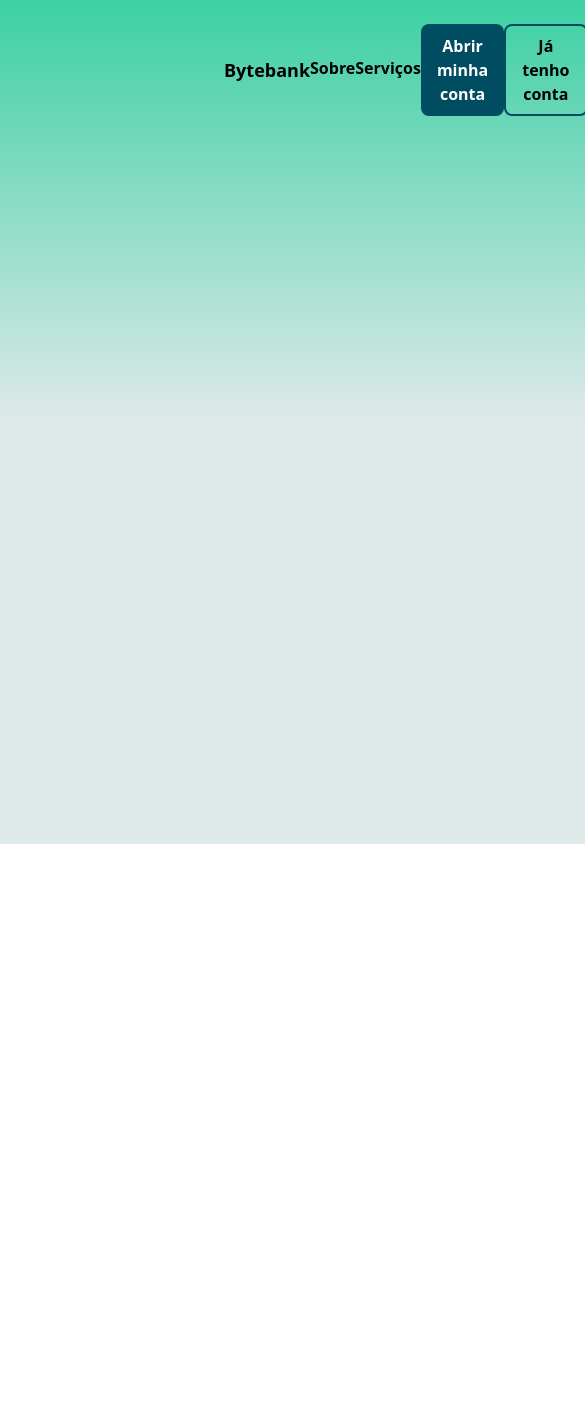
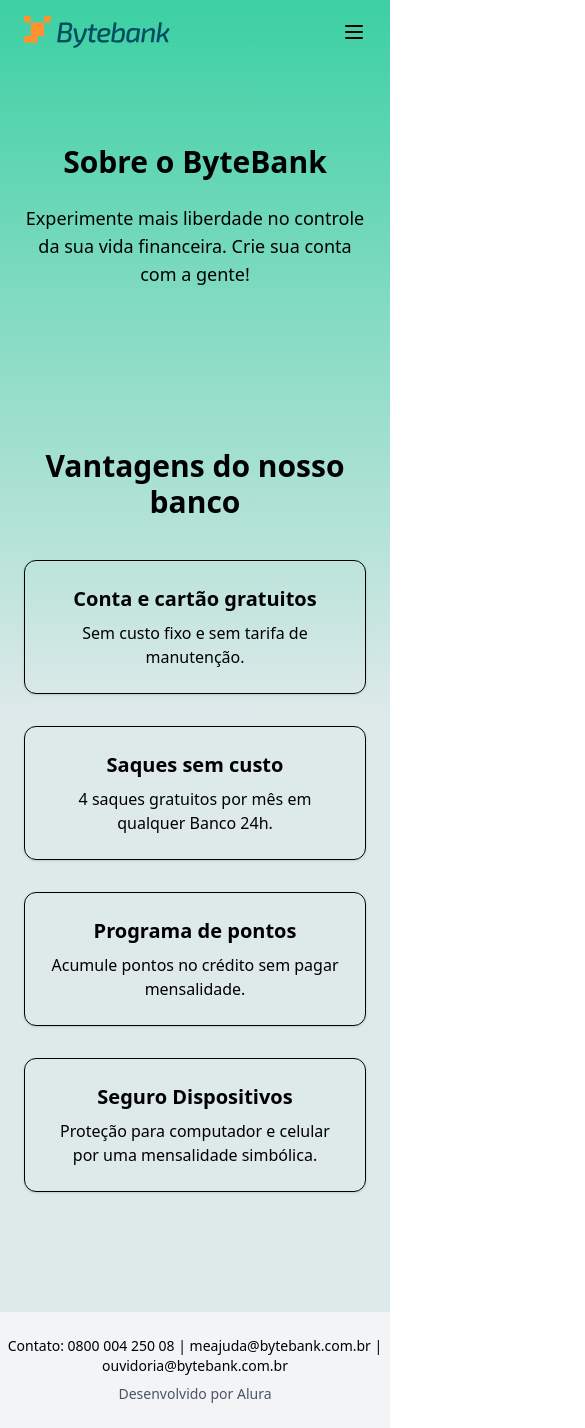
Before and after one commit to AmandaGomesFe/tech-challenge-1, a Next.js app: page / in a window 390 px wide. Shown: the whole page, 585 px wide, since content can reach past the window. Before the commit the page ends 844 px from the top, so only its background shows below. Built offline with nearby package versions, Linux system fonts and the light colour scheme.

Commit message:
componentes e responsividade da navbar

```diff
--- a/src/app/layout.tsx
+++ b/src/app/layout.tsx
@@ -14,7 +14,7 @@ export default function RootLayout({
   return (
     <html lang="pt-br">
       <body cz-shortcut-listen="true">
-        <div className="padding">
+        <div className="md:px-48">
           {children}
         </div>
       </body>
--- a/src/app/page.tsx
+++ b/src/app/page.tsx
@@ -3,20 +3,65 @@ import { useState } from "react";
 import Cadastrar from "../components/Modal/cadastro";
 import Login from "../components/Modal/login";
 import Navbar from "@/components/Navbar";
+import Footer from "@/components/Footer"; // Adicionamos o Footer
 
 export default function Home() {
   const [isOpenCadastro, setIsOpenCadastro] = useState(false);
   const [isOpenLogin, setIsOpenLogin] = useState(false);
 
+  const scrollToSection = (id: string) => {
+    const section = document.getElementById(id);
+    if (section) {
+      section.scrollIntoView({ behavior: "smooth" });
+    }
+  };
+
   return (
-    <div className="padding">
-      <Navbar abrirModalCadastro={() => setIsOpenCadastro(true)} abrirModalLogin={() => setIsOpenLogin(true)}></Navbar>
+    <div className="flex flex-col w-full">
+      <Navbar
+        abrirModalCadastro={() => setIsOpenCadastro(true)}
+        abrirModalLogin={() => setIsOpenLogin(true)}
+        rolarPara={scrollToSection}
+      />
+
       {isOpenCadastro && (
-        <Cadastrar fecharModal={() => setIsOpenCadastro(false)}></Cadastrar>
+        <Cadastrar fecharModal={() => setIsOpenCadastro(false)} />
       )}
-      {isOpenLogin && (
-        <Login fecharModal={() => setIsOpenLogin(false)}></Login>
-      )}
+      {isOpenLogin && <Login fecharModal={() => setIsOpenLogin(false)} />}
+
+      {/* SESSÃO: SOBRE */}
+      <section id="sobre" className="py-20 px-6 text-center">
+        <h2 className="text-3xl font-bold mb-6">Sobre o ByteBank</h2>
+        <p className="max-w-2xl mx-auto text-lg">
+          Experimente mais liberdade no controle da sua vida financeira. Crie sua conta com a gente!
+        </p>
+      </section>
+
+      {/* SESSÃO: SERVIÇOS */}
+      <section id="servicos" className="py-20 px-6 text-center">
+        <h2 className="text-3xl font-bold mb-10">Vantagens do nosso banco</h2>
+        <div className="max-w-5xl mx-auto grid grid-cols-1 md:grid-cols-2 lg:grid-cols-3 gap-8">
+          <div className="p-6 border rounded-xl shadow">
+            <h3 className="text-xl font-semibold mb-2">Conta e cartão gratuitos</h3>
+            <p>Sem custo fixo e sem tarifa de manutenção.</p>
+          </div>
+          <div className="p-6 border rounded-xl shadow">
+            <h3 className="text-xl font-semibold mb-2">Saques sem custo</h3>
+            <p>4 saques gratuitos por mês em qualquer Banco 24h.</p>
+          </div>
+          <div className="p-6 border rounded-xl shadow">
+            <h3 className="text-xl font-semibold mb-2">Programa de pontos</h3>
+            <p>Acumule pontos no crédito sem pagar mensalidade.</p>
+          </div>
+          <div className="p-6 border rounded-xl shadow">
+            <h3 className="text-xl font-semibold mb-2">Seguro Dispositivos</h3>
+            <p>Proteção para computador e celular por uma mensalidade simbólica.</p>
+          </div>
+        </div>
+      </section>
+
+      {/* FOOTER */}
+      <Footer />
     </div>
   );
 }
--- a/src/components/Button/index.tsx
+++ b/src/components/Button/index.tsx
@@ -1,21 +1,31 @@
-interface ButtonProps {
-  color: "azul" | "laranja" | "none";
+// src/components/ui/Button.tsx
+import React from "react";
+
+type ButtonProps = {
+  variant?: "primario" | "secundario";
   children: React.ReactNode;
   onClick?: () => void;
-}
+  type?: "button" | "submit";
+  className?: string;
+};
 
-export default function Button({ color, children, onClick }: ButtonProps) {
-  const buttonClasses = {
-    azul: "bg-[#004D61] text-white",
-    laranja: "",
-    none: 'bg-transparent border-2 border-[#004D61] text-black'
-  };
+export default function Button({
+  variant = "primario",
+  children,
+  onClick,
+  type = "button",
+  className = "",
+}: ButtonProps) {
+  let style = "px-4 py-2 rounded-lg font-semibold transition duration-200 min-w-40 ";
+
+  if (variant === "primario") {
+    style += "bg-cyan-800 text-white hover:bg-cyan-900";
+  } else if (variant === "secundario") {
+    style += "border border-cyan-800 text-cyan-800 hover:bg-cyan-300";
+  }
 
   return (
-    <button
-      className={`${buttonClasses[color]} cursor-pointer font-semibold px-4 py-2 rounded-lg`}
-      onClick={onClick}
-    >
+    <button type={type} onClick={onClick} className={`${style} ${className}`}>
       {children}
     </button>
   );
--- /dev/null
+++ b/src/components/Footer.tsx
@@ -0,0 +1,8 @@
+export default function Footer() {
+    return (
+      <footer className="bg-gray-100 text-center text-sm py-6 mt-10">
+        <p className="mb-2">Contato: 0800 004 250 08 | meajuda@bytebank.com.br | ouvidoria@bytebank.com.br</p>
+        <p className="text-gray-600">Desenvolvido por Alura</p>
+      </footer>
+    );
+  }
--- /dev/null
+++ b/src/components/Navbar.tsx
@@ -0,0 +1,115 @@
+import { useState } from "react";
+import Image from "next/image";
+import Button from "./Button";
+import Logo from "../resources/Logo.png";
+
+type NavbarProps = {
+  abrirModalCadastro: () => void;
+  abrirModalLogin: () => void;
+  rolarPara: (id: string) => void;
+};
+
+export default function Navbar({
+  abrirModalCadastro,
+  abrirModalLogin,
+  rolarPara,
+}: NavbarProps) {
+  const [menuAberto, setMenuAberto] = useState(false);
+
+  return (
+    <nav className="relative z-50">
+      {/* Topo da navbar */}
+      <div className="flex flew-row justify-between items-center px-6 py-4">
+        <Image src={Logo} alt="Logo" width={146} height={32} />
+        <button
+          className="md:hidden"
+          onClick={() => setMenuAberto(!menuAberto)}
+          aria-label="Abrir menu"
+        >
+          {menuAberto ? (
+            // Ícone X (fechar)
+            <svg
+              xmlns="http://www.w3.org/2000/svg"
+              className="w-6 h-6"
+              fill="none"
+              viewBox="0 0 24 24"
+              stroke="currentColor"
+              strokeWidth={2}
+            >
+              <path strokeLinecap="round" strokeLinejoin="round" d="M6 18L18 6M6 6l12 12" />
+            </svg>
+          ) : (
+            // Ícone hambúrguer
+            <svg
+              xmlns="http://www.w3.org/2000/svg"
+              className="w-6 h-6"
+              fill="none"
+              viewBox="0 0 24 24"
+              stroke="currentColor"
+              strokeWidth={2}
+            >
+              <path strokeLinecap="round" strokeLinejoin="round" d="M4 6h16M4 12h16M4 18h16" />
+            </svg>
+          )}
+        </button>
+        <div className="hidden md:flex w-full justify-between items-center px-6 py-4">
+          <div className="flex w-full gap-8">
+            <button
+              onClick={() => rolarPara("sobre")}
+              className="text-cyan-800 font-semibold hover:text-cyan-300"
+            >
+              Sobre
+            </button>
+            <button
+              onClick={() => rolarPara("servicos")}
+              className="text-cyan-800 font-semibold hover:text-cyan-300"
+            >
+              Serviços
+            </button>
+          </div>
+          <div className="flex gap-4 items-center">
+            <Button variant="primario" onClick={abrirModalCadastro}>
+              Abrir Conta
+            </Button>
+            <Button variant="secundario" onClick={abrirModalLogin}>
+              Já tenho conta
+            </Button>
+          </div>
+        </div>
+      </div>
+
+      {/* Menu mobile sobreposto */}
+      {menuAberto && (
+        <div className="absolute top-full left-0 w-full bg-white shadow-md flex flex-col gap-4 px-6 py-4 md:hidden">
+          <button
+            onClick={() => {
+              rolarPara("sobre");
+              setMenuAberto(false);
+            }}
+            className="text-cyan-800 font-semibold hover:text-cyan-300"
+          >
+            Sobre
+          </button>
+          <button
+            onClick={() => {
+              rolarPara("servicos");
+              setMenuAberto(false);
+            }}
+            className="text-cyan-800 font-semibold hover:text-cyan-300"
+          >
+            Serviços
+          </button>
+          <Button variant="primario" onClick={abrirModalCadastro}>
+            Abrir Conta
+          </Button>
+          <Button variant="secundario" onClick={abrirModalLogin}>
+            Já tenho conta
+          </Button>
+        </div>
+      )}
+
+      {/* Menu desktop */}
+
+    </nav>
+  );
+}
--- a/src/components/Navbar/index.tsx
+++ /dev/null
@@ -1,23 +0,0 @@
-import Link from "next/link";
-import Button from "../Button";
-
-const Navbar = ({ abrirModalCadastro, abrirModalLogin }: any) => {
-  return (
-    <nav className="p-6">
-      <div className="container flex items-center justify-between">
-        <div className="flex justify-between w-90">
-          <h1 className="text-lg font-semibold">Bytebank</h1>
-          <Link href="" className="font-semibold">Sobre</Link>
-          <Link href="" className="font-semibold">Serviços</Link>
-        </div>
-
-        <div className="flex justify-around w-90">
-          <Button onClick={abrirModalCadastro} color="azul">Abrir minha conta</Button>
-          <Button onClick={abrirModalLogin} color="none">Já tenho conta</Button>
-        </div>
-      </div>
-    </nav>
-  );
-};
-
-export default Navbar;
```
Also changed, not shown: src/resources/Logo.png (added).
